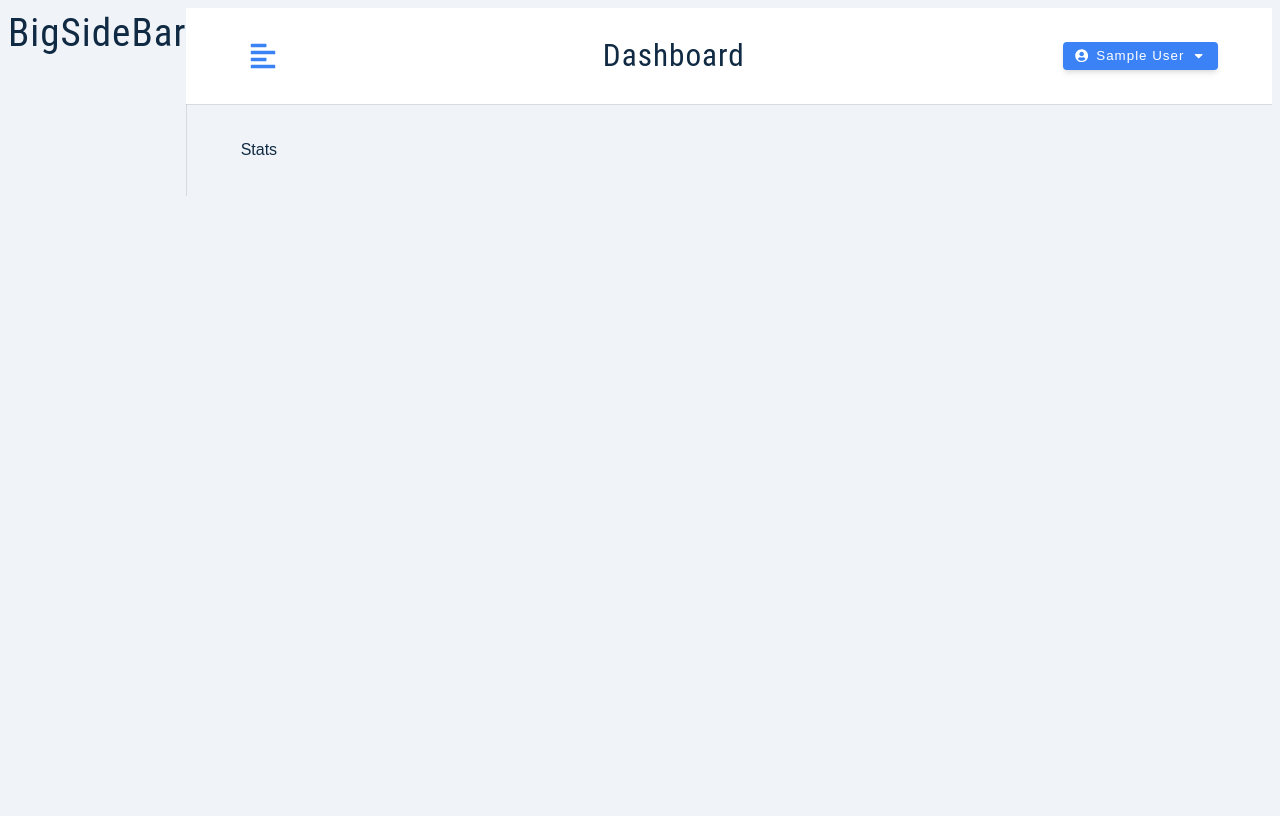
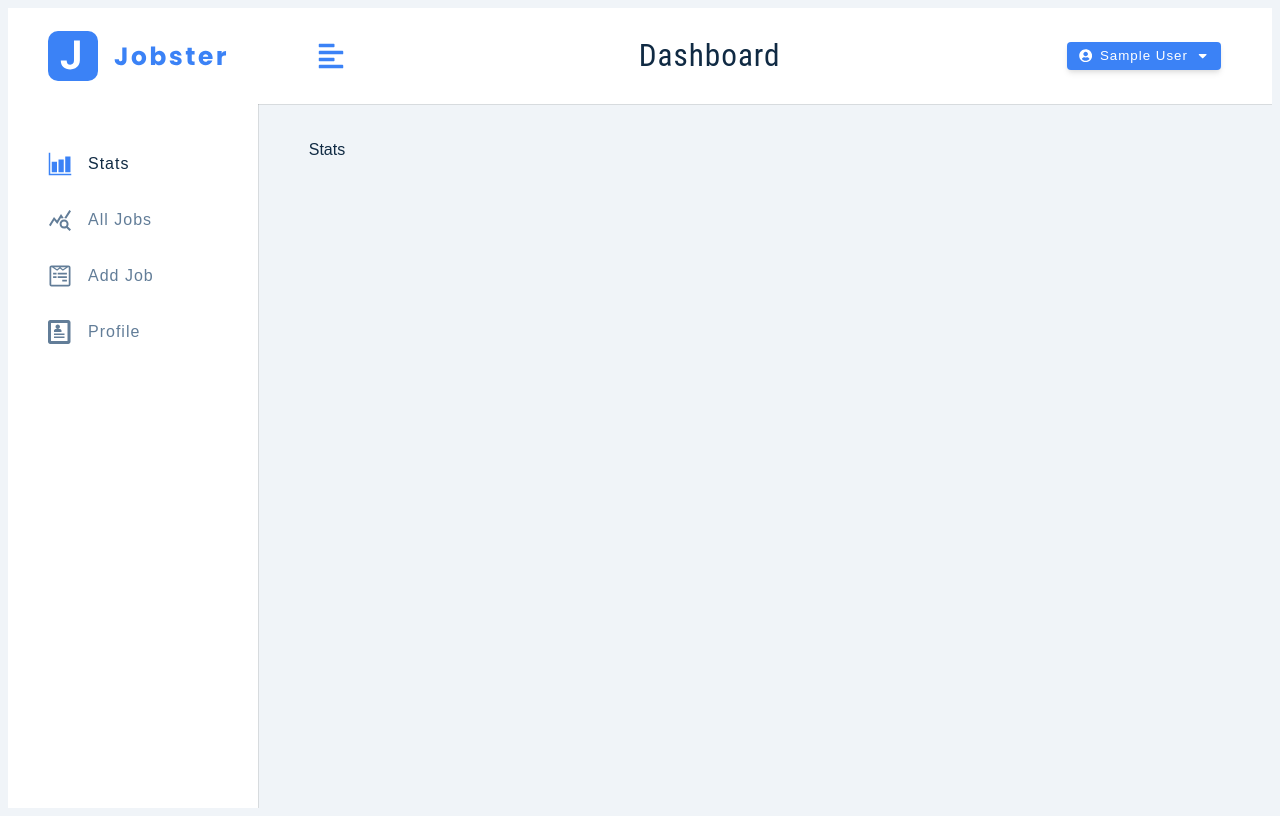
Before and after one commit to G-Mursalin/jobster, a React (Create React App) app: page / in a window 1280 px wide. Built offline with nearby package versions, Linux system fonts and the light colour scheme; sample sign-in values are in the browser's storage.

Commit message:
big side bar added

```diff
--- a/src/components/BigSideBar.js
+++ b/src/components/BigSideBar.js
@@ -2,11 +2,30 @@
 import React from "react";
 // CSS
 import Wrapper from "./../assets/wrappers/BigSidebar";
+// React Redux
+import { useSelector } from "react-redux";
+//components
+import NavLinks from "./NavLinks";
+import Logo from "../components/Logo";
 
 const BigSideBar = () => {
+  const { isSidebarOpen } = useSelector((store) => store.user);
   return (
     <Wrapper>
-      <h2>BigSideBar</h2>
+      <div
+        className={
+          isSidebarOpen
+            ? "sidebar-container "
+            : "sidebar-container show-sidebar"
+        }
+      >
+        <div className="content">
+          <header>
+            <Logo />
+          </header>
+          <NavLinks />
+        </div>
+      </div>
     </Wrapper>
   );
 };
```
